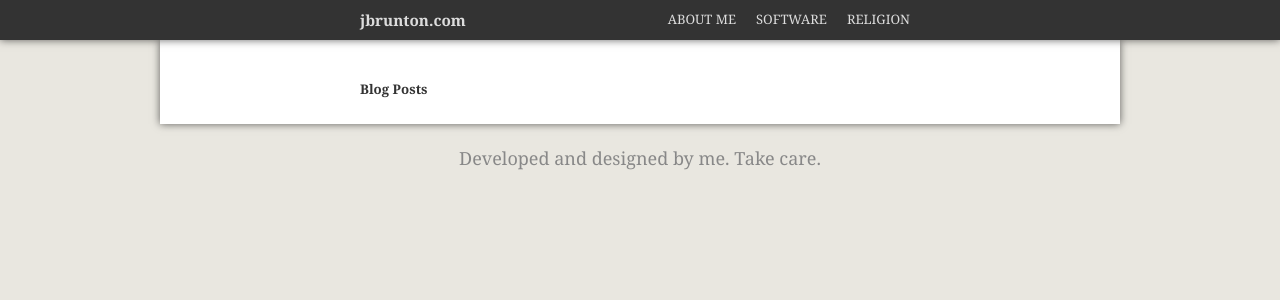
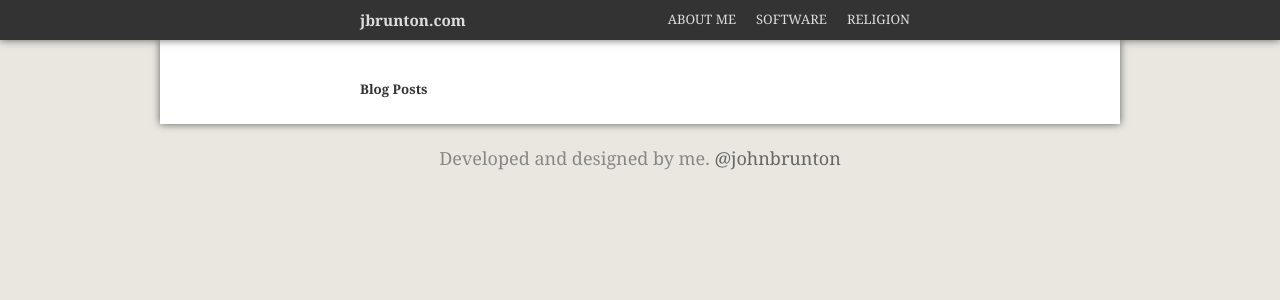
Before and after one commit to jbrunton/jbrunton.com-jekyll, a Jekyll site: the page built from index.html, in a window 1280 px wide. Shown: the top 300 px of the page. Built offline with Jekyll 4.4.1, drawn with Linux system fonts in a browser that asks for light colours; Markdown is read by kramdown in place of the engine named in the settings.

Commit message:
tweaks to footer

```diff
--- a/_layouts/default.html
+++ b/_layouts/default.html
@@ -31,7 +31,8 @@
             </div>
         </div>
         <footer>
-            <p>Developed and designed by me.  Take care.</p>
+            <p>Developed and designed by me.
+                <a class="link" target="_blank" href="https://twitter.com/JohnBrunton">@johnbrunton</a></p>
         </footer>
     </body>
 </html>
--- a/public/css/site.css
+++ b/public/css/site.css
@@ -118,3 +118,11 @@ footer p {
     margin: 20px;
     color: #888;
 }
+
+footer p a.link {
+    color: #666;
+}
+
+footer p a.link:hover {
+    color: #AAA;
+}
```
Also changed, not shown: 6 other files.
